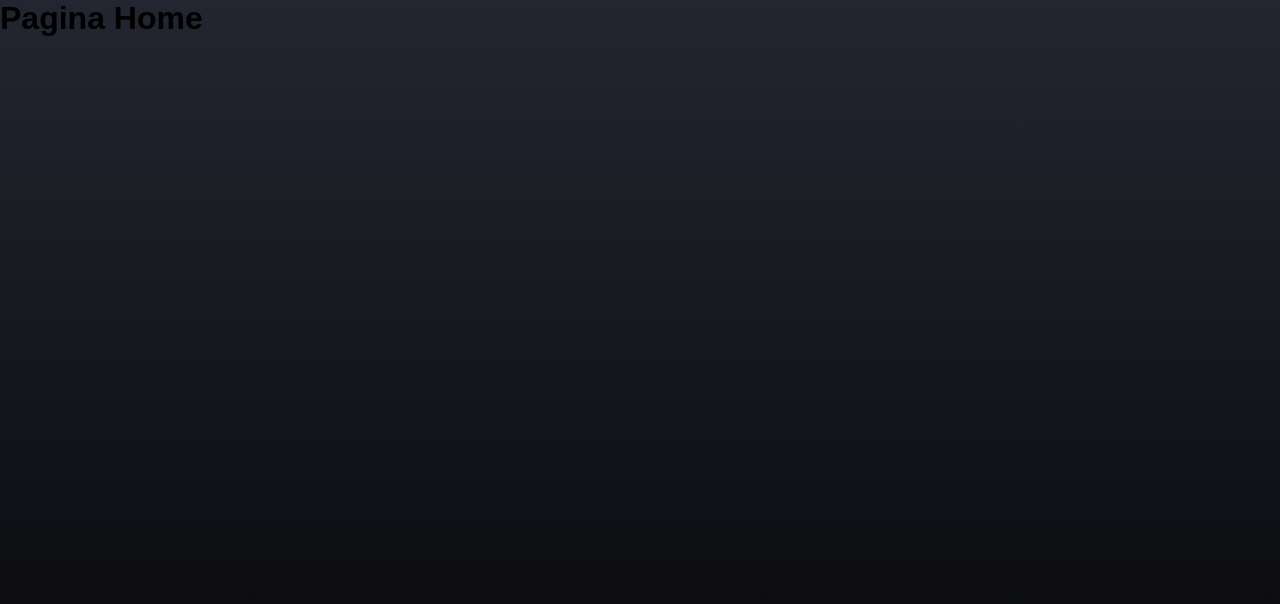
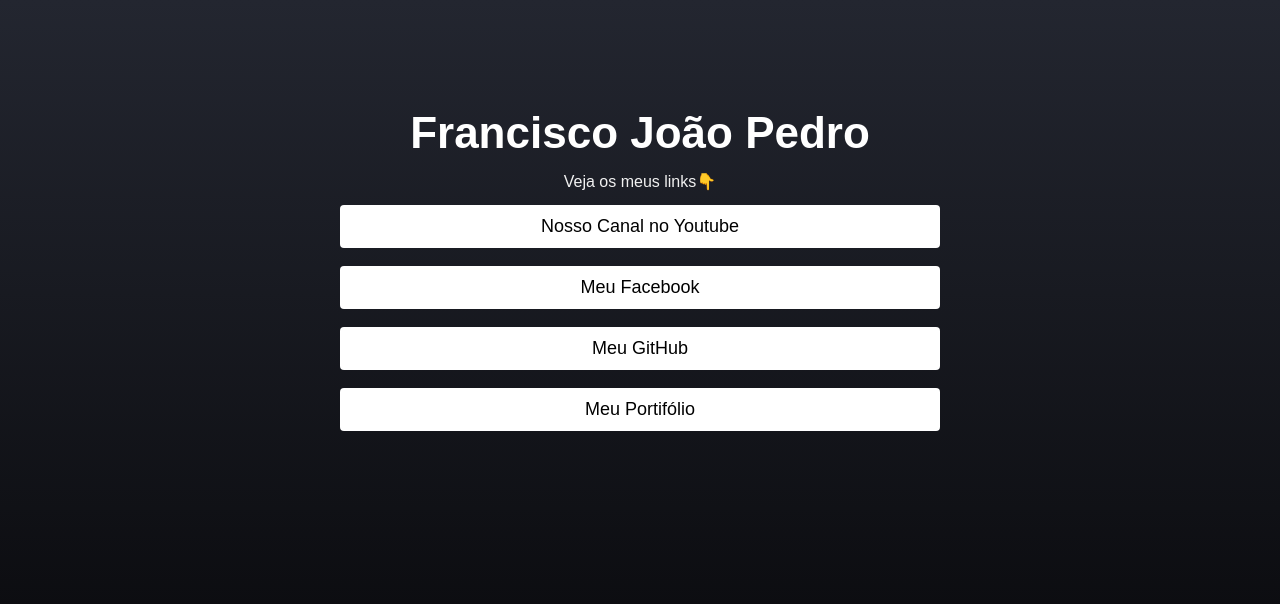
Before and after one commit to franciscojoaopedro/devlinks, a React (Vite) app: page / in a window 1280 px wide. Shown: the top 604 px of the page. Built offline with nearby package versions, Linux system fonts and the light colour scheme.

Commit message:
adicionado a pagina de erro,pagina home feita, e adicionados links

```diff
--- a/src/App.jsx
+++ b/src/App.jsx
@@ -3,6 +3,7 @@
 import  Home from './pages/Home/index';
 import Login from './pages/Login/index';
 import Admin from './pages/Admin/index';
+import Error from './pages/Error/index';
 
 
 const router=createBrowserRouter([
@@ -17,6 +18,9 @@
   {
     path:"/admin",
     element:<Admin/>
+  },{
+    path:"*",
+    element:<Error/>
   }
 ])
 
--- /dev/null
+++ b/src/components/Logo/index.jsx
@@ -0,0 +1,13 @@
+import "./logo.css"
+import { Link } from 'react-router-dom';
+
+
+const Logo=()=>{
+    return(
+      <Link to={"/"}>
+        <h1 className="logo">Dev<span className="logo-text">Link</span></h1>
+      </Link>
+    )
+}
+
+export {Logo}
--- /dev/null
+++ b/src/components/Logo/logo.css
@@ -0,0 +1,13 @@
+.logo{
+    margin-top: 44px;
+    margin-bottom: 28px;
+    color: #fff;
+    font-size: 54px;
+}
+
+.logo-text{
+   background: linear-gradient(#e18700,#ffd43a);
+   background-clip: text;
+   -webkit-background-clip: text;
+   -webkit-text-fill-color: transparent;
+}
--- /dev/null
+++ b/src/pages/Error/erro.css
@@ -0,0 +1,30 @@
+.error{
+    display: flex;
+    flex-direction: column;
+    width: 100%;
+    justify-content: center;
+    align-items: center;
+    min-height: 100vh;
+    color: #fff;
+}
+
+.error h1{
+    margin-bottom: 6px;
+}
+.error h2{
+    font-style: italic;
+}
+.error .link{
+    background: rgba(255, 255, 255, 0.6);
+    padding: 4px 16px ;
+    margin-top: 14px;
+    border-radius: 4px;
+    color: #000;
+    transition:  background-color,transform 0.5s;
+    font-weight: 700;
+}
+
+.error .link:hover{
+    background-color: #fff;
+    transform: scale(1.05);
+}
--- /dev/null
+++ b/src/pages/Error/index.jsx
@@ -0,0 +1,20 @@
+import "./erro.css"
+import { Link } from "react-router-dom";
+import { Logo } from "../../components/Logo";
+
+
+const Error=()=>{
+    return(
+        <div className="error">
+            <Logo/>
+            <h1>Pagina não encontrada!</h1>
+            <h2>Esta pagina que está procurando não exite!</h2>
+
+            <Link className="link" to={"/"}>
+            Voltar Para Home
+            </Link>
+        </div>
+    )
+}
+
+export default Error;
--- /dev/null
+++ b/src/pages/Home/home.css
@@ -0,0 +1,46 @@
+.home-container{
+    display: flex;
+    flex-direction: column;
+    justify-content: center;
+    align-items: center;
+    width: 100%;
+    padding: 14px 0;
+}
+
+.home-container h1{
+    margin-bottom: 14px;
+    color: #fff;
+    font-size: 44px;
+    padding-top: 94px;
+}
+.home-container span{
+    color: #f1f1f1;
+    margin-bottom: 14px;
+}
+
+.links{
+    display: flex;
+    flex-direction: column;
+    max-width: 600px;
+    width: 90%;
+    text-align: center;
+}
+
+.link-area{
+    background: #fff;
+    width: 100%;
+    margin-bottom: 18px;
+    padding: 8px 0;
+    user-select: none;
+    border-radius: 4px;
+}
+
+.link-text{
+    font-size: 18px;
+    line-height: 150%;
+    color: #000;
+    transition: transform .3s ease-in-out;
+}
+.link-area:hover{
+    transform: scale(1.04);
+}
--- a/src/pages/Home/index.jsx
+++ b/src/pages/Home/index.jsx
@@ -1,10 +1,33 @@
-
+import "./home.css"
 
 
 const Home=()=>{
     return(
-        <div>
-            <h1>Pagina Home</h1>
+        <div className="home-container">
+            <h1>Francisco João Pedro</h1>
+            <span>Veja os meus links👇</span>
+           <main className="links">
+           <section className="link-area">
+                <a href="#">
+                    <p className="link-text">Nosso Canal no Youtube</p>
+                </a>
+            </section>
+            <section className="link-area">
+                <a href="#">
+                    <p className="link-text">Meu Facebook</p>
+                </a>
+            </section>
+            <section className="link-area">
+                <a href="#">
+                    <p className="link-text">Meu GitHub</p>
+                </a>
+            </section>
+            <section className="link-area">
+                <a href="#">
+                    <p className="link-text">Meu Portifólio</p>
+                </a>
+            </section>
+           </main>
         </div>
     )
 }
```
